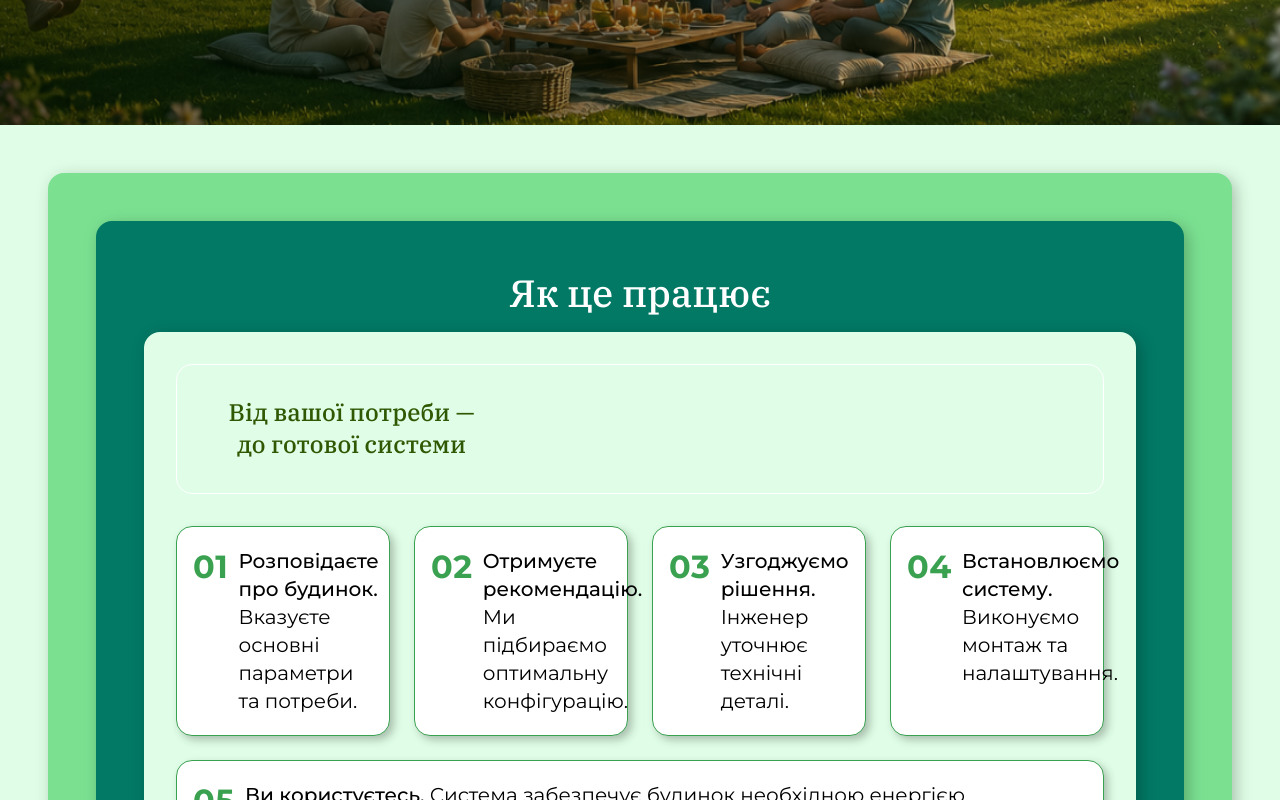
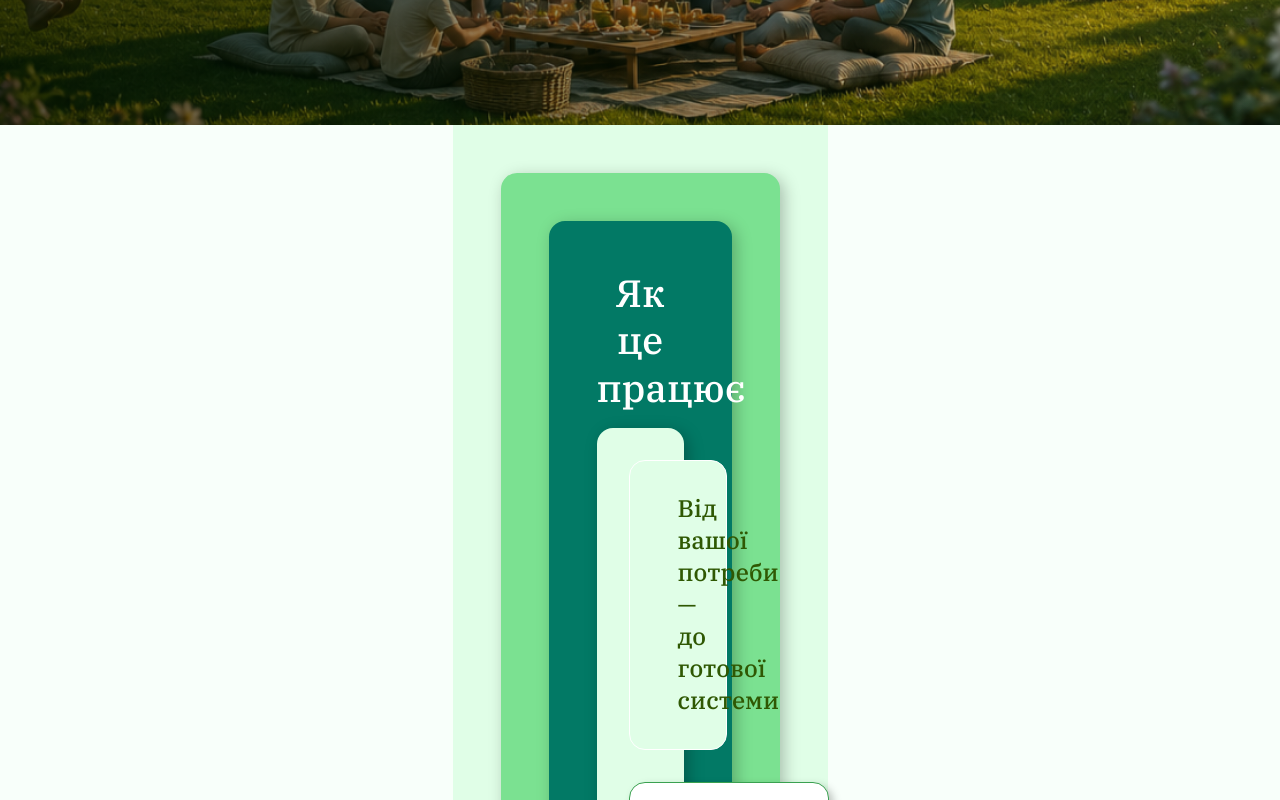
Before and after one commit to Rdazochka/EnerHome, a Next.js app: page / in a window 1280 px wide. Shown: the part 780-1580 px from the top of the page. Built offline with nearby package versions, Linux system fonts and the light colour scheme.

Commit message:
fix: add max-width 375px to frame1

```diff
--- a/components/HowItWorks/HowItWorks.module.css
+++ b/components/HowItWorks/HowItWorks.module.css
@@ -4,6 +4,8 @@
 }
 
 .frame1 {
+  max-width: 375px;
+  margin: 0 auto;
   padding: 16px 12px;
   background: var(--color-background-2);
 }
```
